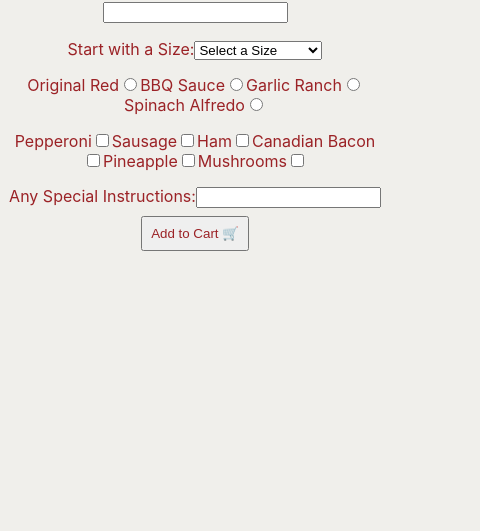
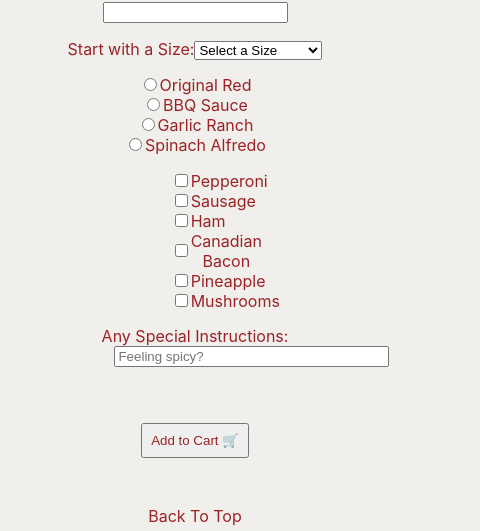
Before and after one commit to ambrojessica/pizza, a React (Create React App) app: page /pizza in a window 390 px wide. Shown: the part 758-1289 px from the top of the page, 480 px wide, since content can reach past the window. Before the commit the page ends 1009 px from the top, so only its background shows below. Built offline with nearby package versions, Linux system fonts and the light colour scheme; the HTML template or start-up script is replaced by a standard one.

Commit message:
done and mobile responsive

```diff
--- a/src/App.js
+++ b/src/App.js
@@ -1,5 +1,5 @@
 import axios from 'axios';
-import React, { useState } from 'react';
+import React, { useState, useEffect } from 'react';
 //import
 import { Link, Route, Switch } from 'react-router-dom';
 import Home from './components/Home';
@@ -7,13 +7,19 @@ import Pizza from './components/Pizza';
 import schema from './components/formSchema';
 import * as yup from 'yup';
 import './components/PrettyPizza.css';
+import SubmitPage from './components/SubmitPage';
 
 
-const intialFormValues = {
+const initialFormValues = {
   name: '',
   size: '',
   sauce: '',
-  toppings: false,
+  pepperoni: false,
+  sausage: false,
+  ham: false,
+  ['Canadian Bacon']: false,
+  pineapple: false,
+  mushroom: false,
   instructions: '',
 };
 
@@ -26,7 +32,7 @@ const formErrors = {
 
 const App = () => {
 
-  const [formValues, setFormValues] = useState(intialFormValues);
+  const [formValues, setFormValues] = useState(initialFormValues);
   const [errors, setErrors] = useState(formErrors);
 
   const onChange = (name, value) => {
@@ -61,6 +67,11 @@ const App = () => {
       </nav>
 
       <Switch>
+        <Route path="/submit">
+          <SubmitPage
+          />
+        </Route>
+
         <Route path="/pizza">
           <Pizza
             values={formValues}
--- a/src/components/Pizza.js
+++ b/src/components/Pizza.js
@@ -1,11 +1,13 @@
 import React from 'react';
 import './PrettyPizza.css';
+import { useHistory } from 'react-router-dom';
 
 const PizzaForm = (props) => {
 
   //const
   const { change, submit, values, errors } = props;
   const { name, size, instructions } = props.values;
+  const history = useHistory();
 
   const onChange = evt => {
     const { name, value, checked, type } = evt.target;
@@ -16,6 +18,7 @@ const PizzaForm = (props) => {
   const onSubmit = evt => {
     evt.preventDefault();
     submit();
+    history.push('/submit');
   };
 
   return (
@@ -43,7 +46,7 @@ const PizzaForm = (props) => {
 
         {/* size */}
         <div className='size' id='size-dropdown'>
-          <label>Start with a Size:
+          <label>Start with a Size:</label>
           <select
             onChange={onChange}
             value={size}
@@ -54,12 +57,11 @@ const PizzaForm = (props) => {
             <option value='medium'>Medium - 8 Slices </option>
             <option value='large'>Large - 12 Slices</option>
           </select>
-          </label>
         </div>
 
         {/* sauce */}
         <div className='sauce'>
-          <label>Original Red
+          <div className='sauce-flex'>
             <input
               type='radio'
               name='sauce'
@@ -67,8 +69,10 @@ const PizzaForm = (props) => {
               onChange={onChange}
               checked={values.sauce === 'original red'}
             />
-          </label>
-          <label>BBQ Sauce
+            <label>Original Red</label>
+          </div>
+
+          <div className='sauce-flex'>
             <input
               type='radio'
               name='sauce'
@@ -76,8 +80,10 @@ const PizzaForm = (props) => {
               onChange={onChange}
               checked={values.sauce === 'bbq sauce'}
             />
-          </label>
-          <label>Garlic Ranch
+            <label>BBQ Sauce</label>
+          </div>
+
+          <div className='sauce-flex'>
             <input
               type='radio'
               name='sauce'
@@ -85,8 +91,10 @@ const PizzaForm = (props) => {
               onChange={onChange}
               checked={values.sauce === 'garlic ranch'}
             />
-          </label>
-          <label>Spinach Alfredo
+            <label>Garlic Ranch</label>
+          </div>
+
+          <div className='sauce-flex'>
             <input
               type='radio'
               name='sauce'
@@ -94,77 +102,94 @@ const PizzaForm = (props) => {
               onChange={onChange}
               checked={values.sauce === 'spinach alfredo'}
             />
-          </label>
+            <label>Spinach Alfredo</label>
+          </div>
         </div>
 
         {/*toppings*/}
         <div className='toppings'>
-          <label>Pepperoni
+          <div className='toppingIndex'>
             <input
               type='checkbox'
               name='pepperoni'
               onChange={onChange}
               checked={values.pepperoni}
             />
-          </label>
-          <label>Sausage
+            <label>Pepperoni</label>
+          </div>
+
+          <div className='toppingIndex'>
             <input
               type='checkbox'
-              name='Sausage'
+              name='sausage'
               onChange={onChange}
               checked={values.sausage}
             />
-          </label>
-          <label>Ham
+            <label>Sausage</label>
+          </div>
+
+          <div className='toppingIndex'>
             <input
               type='checkbox'
               name='ham'
               onChange={onChange}
               checked={values.ham}
             />
-          </label>
-          <label>Canadian Bacon
+            <label>Ham</label>
+          </div>
+
+          <div className='toppingIndex'>
             <input
               type='checkbox'
               name='canadian bacon'
               onChange={onChange}
               checked={values['canadian bacon']}
             />
-          </label>
-          <label>Pineapple
+            <label>Canadian Bacon</label>
+          </div>
+
+          <div className='toppingIndex'>
             <input
               type='checkbox'
               name='pineapple'
               onChange={onChange}
               checked={values.pineapple}
             />
-          </label>
-          <label>Mushrooms
+            <label>Pineapple</label>
+          </div>
+
+          <div className='toppingIndex'>
             <input
               type='checkbox'
               name='mushrooms'
               onChange={onChange}
               checked={values.mushroom}
             />
-          </label>
+            <label>Mushrooms</label>
+          </div>
+
         </div>
 
         {/* special instructions */}
         <div className='instructions' id='special-text'>
-          <label>Any Special Instructions:
+          <label>Any Special Instructions:</label>
           <input
             value={instructions}
+            placeholder="Feeling spicy?"
             type='text'
             name='instructions'
             onChange={onChange}
           />
-          </label>
         </div>
 
         {/* button */}
-        <button>Add to Cart 🛒</button>
+        <button onClick={onSubmit} type='submit' className='add-cart'>Add to Cart 🛒</button>
+
+        <div className='top-page'>
+          <a href='#'>Back To Top</a>
         </div>
-    </form>
+      </div>
+    </form >
   );
 
 };
--- a/src/components/PrettyPizza.css
+++ b/src/components/PrettyPizza.css
@@ -105,7 +105,93 @@ form{
   text-align: center;
 }
 
-.name, .size, .sauce, .toppings, .instructions, button {
+.name, .size, .sauce, .toppings, .instructions, .top-page a, button {
   padding: 2%;
   color: #9b2226;
 }
+
+/* form */
+.toppings {
+  display: flex;
+  justify-content: center;
+  align-items: center;
+flex-direction: column;
+}
+
+.toppingIndex {
+  width: 13%;
+  display: flex;
+  justify-content: flex-start;
+  align-items: center;
+flex-direction: row;
+}
+
+.add-cart {
+  margin: 3rem 0;
+}
+
+.top-page a {
+  text-decoration: none;
+}
+
+/* submit page */
+.submitPage {
+  display: flex;
+  justify-content: center;
+  align-items: center;
+  flex-direction: column;
+}
+
+.submitPage img {
+  width: 30%;
+  height: 23em;
+}
+
+
+/* mobile responsive at 500px */
+@media (max-width: 500px) {
+  /*home */
+  .intro button {
+    padding: 6%;
+  }
+
+  .container-logo {
+    margin-left: 5em;
+    display: flex;
+    align-items: flex-start;
+    flex-direction: column;
+  }
+
+  .logo1, .logo2, .logo3 {
+    width: 20em;
+  }
+
+  .logo3 {
+    margin: 0;
+  }
+
+  /*form */
+  .title img {
+    width: 30em;
+  }
+
+  .instructions {
+    display: flex;
+    flex-direction: column;
+  }
+
+  .instructions input {
+    width: 20em;
+    margin-left: 8em;
+  }
+
+  /* submitted page */
+  .submitPage h2 {
+    text-align: center;
+  }
+
+  .submitPage img {
+    width: 17em;
+    height: 20em;
+  }
+}
--- /dev/null
+++ b/src/components/SubmitPage.js
@@ -0,0 +1,13 @@
+import React from 'react';
+import './PrettyPizza.css';
+
+const SubmitPage = () => {
+  return (
+    <div className='submitPage'>
+      <h2>Thank you for ordering from Fiesta Pizza! <span>🍕</span></h2>
+      <img src='https://images.unsplash.com/photo-1609795829951-325b91a41471?ixlib=rb-1.2.1&ixid=MnwxMjA3fDB8MHxwaG90by1wYWdlfHx8fGVufDB8fHx8&auto=format&fit=crop&w=870&q=80' alt='pizza in box' />
+    </div>
+  );
+};
+
+export default SubmitPage;
```
Also changed, not shown: 1 other file (tests, documents, lock files or other folders). Lines whose indentation alone changed are shown as unchanged.
